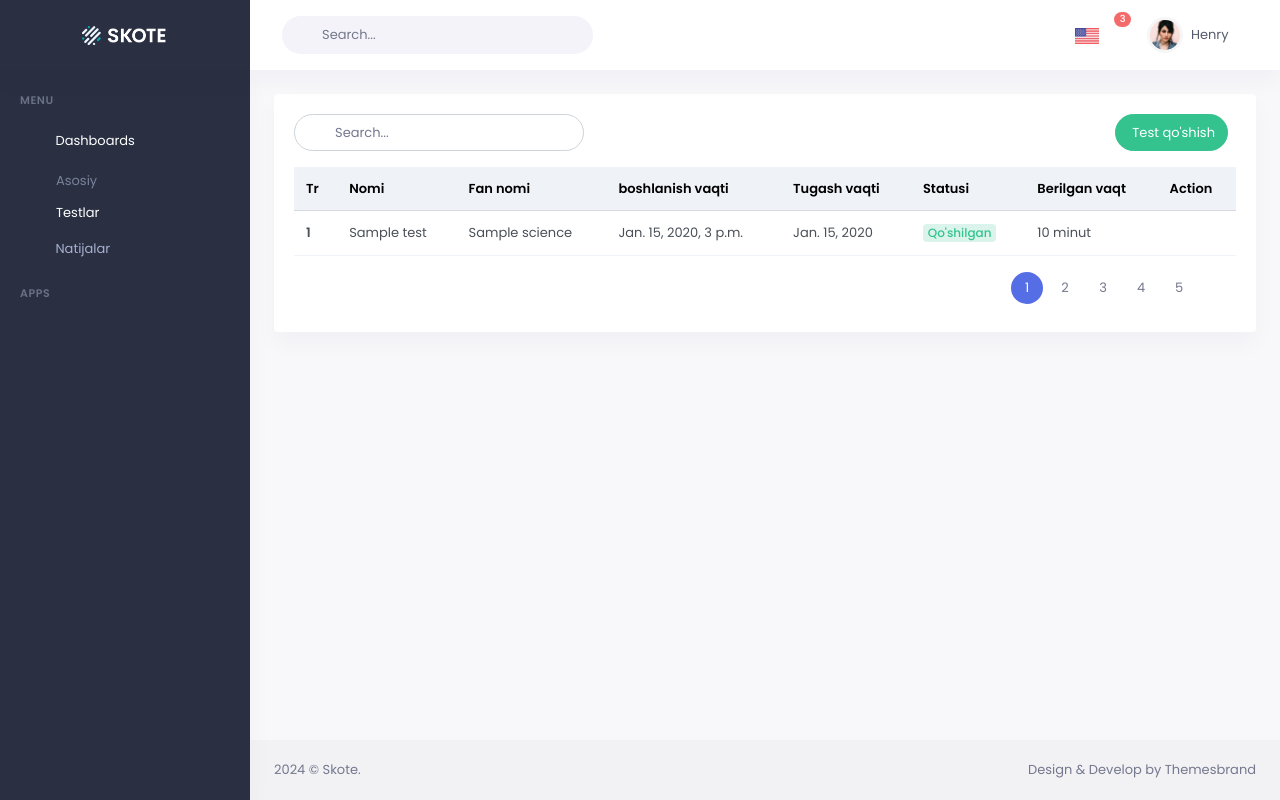
After one commit to EldorKarimov/SamduufTest, a Django app: page /test/list/ in a window 1280 px wide. The commit adds this page. Run offline with Django 4.2, Linux system fonts and the light colour scheme; a user stored in the database is signed in; tables that the repository leaves empty hold one stand-in row (values such as "Sample post"); some libraries are stand-ins or nearby versions.

Commit message:
some optimizated

```diff
--- /dev/null
+++ b/quiz/forms.py
@@ -0,0 +1,5 @@
+from django import forms
+from .models import Test
+
+class QuestionsAddForm(forms.Form):
+    questions = forms.CharField(widget = forms.Textarea(attrs={'rows':25, 'cols':40, 'class':'form-control'}))
--- a/quiz/models.py
+++ b/quiz/models.py
@@ -24,6 +24,8 @@ class Test(BaseModel):
     image = models.ImageField(upload_to='media/test/images', verbose_name=_("image"))
     number_of_questions = models.IntegerField(default=1, verbose_name=_("number of questions"))
     is_available = models.BooleanField(default=False)
+    start_time = models.DateTimeField(verbose_name=_("start time"))
+    end_time = models.DateTimeField(verbose_name=_("end time"))
 
     def __str__(self):
         return self.title
--- a/quiz/urls.py
+++ b/quiz/urls.py
@@ -7,5 +7,8 @@ urlpatterns = [
     path('test/<uuid:test_id>', views.TestDetailView.as_view(), name='test_detail'),
     path('test/page/<uuid:test_id>/', views.TestPageView.as_view(), name='test_page'),
     path('results/', views.ResultsListView.as_view(), name='results'),
-    path('result/detail/<uuid:attempt_id>/', views.ResultDetailView.as_view(), name='result_detail')
+    path('result/detail/<uuid:attempt_id>/', views.ResultDetailView.as_view(), name='result_detail'),
+
+    path('test/list/', views.TestListView.as_view(), name='test_list'),
+    path('add/questions/<uuid:test_id>/', views.QuestionAddView.as_view(), name='add_questions')
 ]
--- a/quiz/views.py
+++ b/quiz/views.py
@@ -5,6 +5,7 @@ from django import http
 from django.utils import timezone
 from django.contrib import messages
 
+from .forms import QuestionsAddForm
 from .models import *
 
 class HomePageView(View):
@@ -96,3 +97,48 @@ class ResultDetailView(LoginRequiredMixin, View):
             'attempt':attempt
         }
         return render(request, "quiz/result-detail.html", context)
+
+
+class TestListView(LoginRequiredMixin, View):
+    def get(self, request):
+        tests = Test.objects.all()
+        context = {
+            'tests':tests
+        }
+        return render(request, 'quiz/test-list.html', context)
+
+class QuestionAddView(LoginRequiredMixin, View):
+    def get(self, request, test_id):
+        test = get_object_or_404(Test, id = test_id)
+        form = QuestionsAddForm()
+        return render(request, 'quiz/add-questions.html', {'form':form})
+    def post(self, request, test_id):
+        test = get_object_or_404(Test, id = test_id)
+        form = QuestionsAddForm(request.POST)
+        if form.is_valid():
+            questions_data = form.cleaned_data['questions']
+            try:
+                questions_answers = questions_data.strip().split('===')
+
+                for block in questions_answers:
+                    lines = block.strip().split("\n")
+                    question_text = lines[0].lstrip('#')
+
+                    question = Question.objects.create(
+                        test = test,
+                        name = question_text
+                    )
+
+                    for line in lines[1:]:
+                        is_correct = line.startswith("+")
+                        answer_text = line[1:].strip()
+                        Answer.objects.create(
+                            question = question,
+                            name = answer_text,
+                            is_correct = is_correct
+                        )
+
+                messages.success(request, "Savollar muvaffaqiyatli qo'shildi!")
+                return http.HttpResponse("welcome")
+            except Exception as e:
+                messages.error(request, f"Xato yuz berdi: {e}")
--- a/templates/includes/left-sidebar.html
+++ b/templates/includes/left-sidebar.html
@@ -16,6 +16,7 @@
                     </a>
                     <ul class="sub-menu" aria-expanded="false">
                         <li><a href="{% url 'accounts:main_dashboard' %}" key="t-default">Asosiy</a></li>
+                        <li><a href="{% url 'quiz:test_list' %}" key="t-default">Testlar</a></li>
                     </ul>
                 </li>
 
--- /dev/null
+++ b/templates/quiz/test-list.html
@@ -0,0 +1,110 @@
+{% extends 'base.html' %}
+{% load static %}
+
+{% block title %} Result Page {% endblock %}
+
+{% block content %}
+
+<div class="page-content">
+    <div class="container-fluid">
+        <div class="row">
+            <div class="col-12">
+                <div class="card">
+                    <div class="card-body">
+                        <div class="row mb-2">
+                            <div class="col-sm-4">
+                                <div class="search-box me-2 mb-2 d-inline-block">
+                                    <div class="position-relative">
+                                        <input type="text" class="form-control" placeholder="Search...">
+                                        <i class="bx bx-search-alt search-icon"></i>
+                                    </div>
+                                </div>
+                            </div>
+                            <div class="col-sm-8">
+                                <div class="text-sm-end">
+                                    <button type="button"
+                                        class="btn btn-success btn-rounded waves-effect waves-light mb-2 me-2"><i
+                                            class="mdi mdi-plus me-1"></i> Test qo'shish</button>
+                                </div>
+                            </div><!-- end col-->
+                        </div>
+
+                        <div class="table-responsive">
+                            <table class="table align-middle table-nowrap table-check">
+                                <thead class="table-light">
+                                    <tr>
+                                        <th class="align-middle">Tr</th>
+                                        <th class="align-middle">Nomi</th>
+                                        <th class="align-middle">Fan nomi</th>
+                                        <th class="align-middle">boshlanish vaqti</th>
+                                        <th class="align-middle">Tugash vaqti</th>
+                                        <th class="align-middle">Statusi</th>
+                                        <th class="align-middle">Berilgan vaqt</th>
+                                        <th class="align-middle">Action</th>
+                                    </tr>
+                                </thead>
+                                <tbody>
+                                    {% for test in tests %}
+                                    <tr>
+                                        <td><a href="javascript: void(0);" class="text-body fw-bold">{{ forloop.counter }} </a> </td>
+                                        <td>{{ test.title }} </td>
+                                        <td>
+                                            {{ test.science.name }}
+                                        </td>
+                                        <td>
+                                            {{ test.start_time }}
+                                        </td>
+                                        <td>
+                                            {{ test.end_time|date }}
+                                        </td>
+                                        <td>
+                                                {% if test.is_available %}
+                                                <span class="badge badge-pill badge-soft-success font-size-12">Qo'shilgan</span>
+                                                {% else %}
+                                                <span class="badge badge-pill badge-soft-danger font-size-12">Qo'shilmagan</span>
+                                                {% endif %}
+                                        </td>
+                                        <td>
+                                            {{ test.duration }} minut
+                                        </td>
+                                        <td>
+                                            <div class="d-flex gap-3">
+                                                <a href="javascript:void(0);" class="text-success"><i
+                                                        class="mdi mdi-pencil font-size-18"></i></a>
+                                                <a href="javascript:void(0);" class="text-danger"><i
+                                                        class="mdi mdi-delete font-size-18"></i></a>
+                                                <a href="{% url 'quiz:add_questions' test.id %}" class="text-info"><i class="mdi mdi-plus-box-outline font-size-18" title="Savol qo'shish"></i></a>
+                                            </div>
+                                        </td>
+                                    </tr>
+                                    {% endfor %}
+
+                                </tbody>
+                            </table>
+                        </div>
+                        <ul class="pagination pagination-rounded justify-content-end mb-2">
+                            <li class="page-item disabled">
+                                <a class="page-link" href="javascript: void(0);" aria-label="Previous">
+                                    <i class="mdi mdi-chevron-left"></i>
+                                </a>
+                            </li>
+                            <li class="page-item active"><a class="page-link" href="javascript: void(0);">1</a></li>
+                            <li class="page-item"><a class="page-link" href="javascript: void(0);">2</a></li>
+                            <li class="page-item"><a class="page-link" href="javascript: void(0);">3</a></li>
+                            <li class="page-item"><a class="page-link" href="javascript: void(0);">4</a></li>
+                            <li class="page-item"><a class="page-link" href="javascript: void(0);">5</a></li>
+                            <li class="page-item">
+                                <a class="page-link" href="javascript: void(0);" aria-label="Next">
+                                    <i class="mdi mdi-chevron-right"></i>
+                                </a>
+                            </li>
+                        </ul>
+                    </div>
+                </div>
+            </div>
+        </div>
+        <!-- end row -->
+    </div> <!-- container-fluid -->
+</div>
+
+{% endblock %}
```
Also changed, not shown: main.py (added, +46 -0 lines), templates/quiz/add-questions.html (added, +45 -0 lines), quiz/migrations/0011_test_end_time_test_start_time.py (added).
